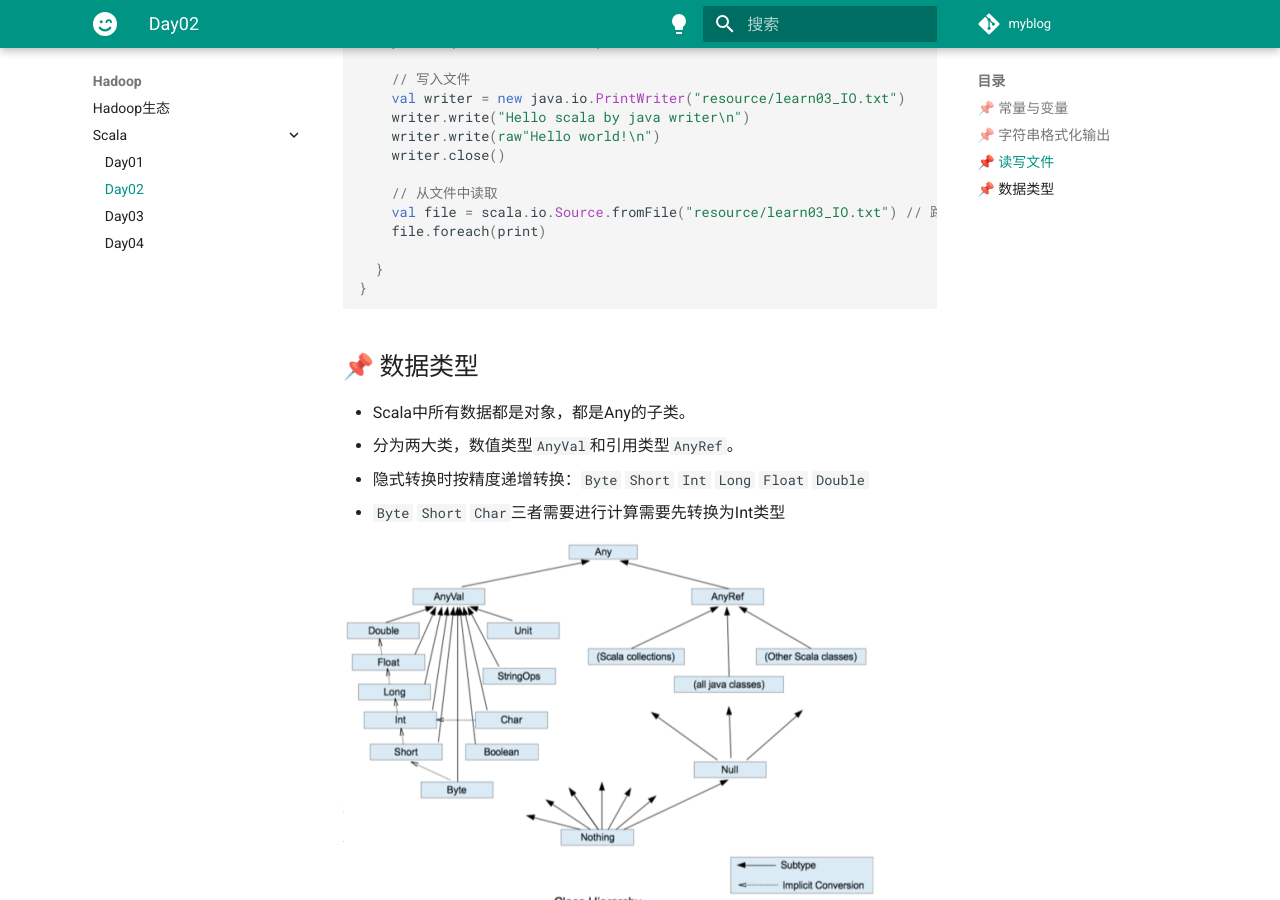
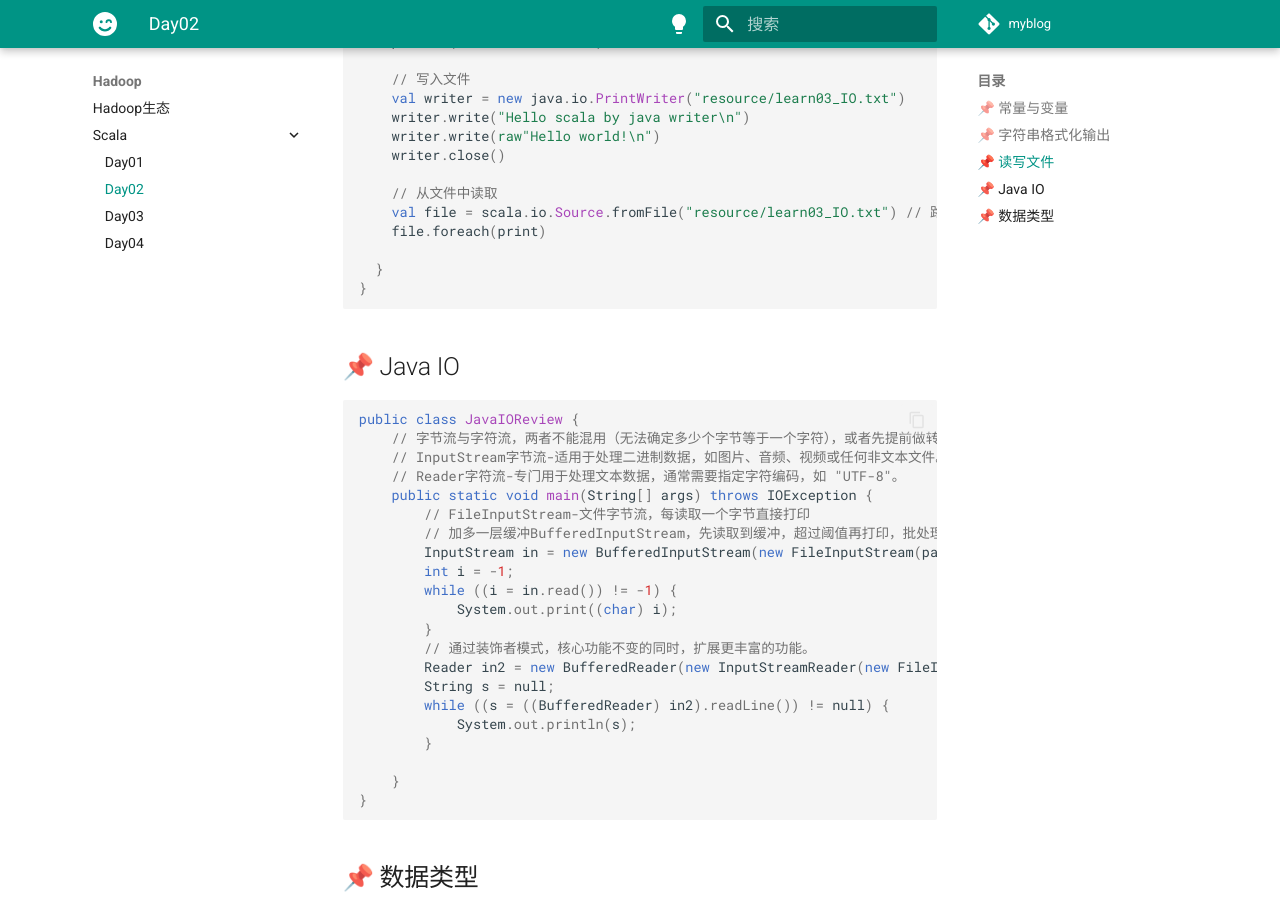
Before and after one commit to Jork-S-B/Jork-S-B.github.io, an MkDocs documentation site: the page built from docs/hadoop/scala/day02.md, in a window 1280 px wide and 900 px high, scrolled down 1791 px. Built offline with MkDocs 1.6.1 and Material for MkDocs 9.7.7, drawn with Linux system fonts in a browser that asks for light colours; comment, search, counter and statistics services are not loaded.

Commit message:
补充：JavaIOReview

````diff
--- a/docs/hadoop/scala/day02.md
+++ b/docs/hadoop/scala/day02.md
@@ -82,6 +82,32 @@ object Learn03_IO {
 }
 ```
 
+## 📌 Java IO
+
+```java
+public class JavaIOReview {
+    // 字节流与字符流，两者不能混用（无法确定多少个字节等于一个字符），或者先提前做转换。
+    // InputStream字节流-适用于处理二进制数据，如图片、音频、视频或任何非文本文件。
+    // Reader字符流-专门用于处理文本数据，通常需要指定字符编码，如 "UTF-8"。
+    public static void main(String[] args) throws IOException {
+        // FileInputStream-文件字节流，每读取一个字节直接打印
+        // 加多一层缓冲BufferedInputStream，先读取到缓冲，超过阈值再打印，批处理以提高效率
+        InputStream in = new BufferedInputStream(new FileInputStream(path));
+        int i = -1;
+        while ((i = in.read()) != -1) {
+            System.out.print((char) i);
+        }
+        // 通过装饰者模式，核心功能不变的同时，扩展更丰富的功能。
+        Reader in2 = new BufferedReader(new InputStreamReader(new FileInputStream(path), "UTF-8"));
+        String s = null;
+        while ((s = ((BufferedReader) in2).readLine()) != null) {
+            System.out.println(s);
+        }
+
+    }
+}
+```
+
 ## 📌 数据类型
 
 * Scala中所有数据都是对象，都是Any的子类。
````
